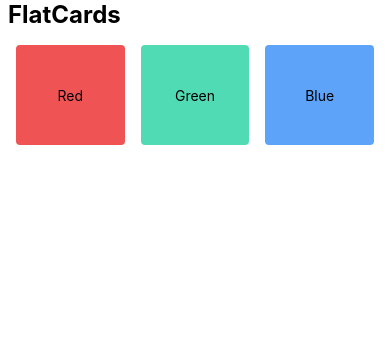
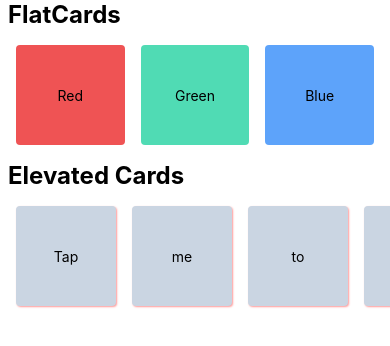
Before and after one commit to thenishantgiri/react-native-projects, a React Native app in the folder styler02/: screen / in a window 390 px wide. Shown: the top 346 px of the page. Built offline with nearby package versions, Linux system fonts and the light colour scheme.

Commit message:
Project02: Horizontal Elevated Cards Added

```diff
--- a/styler02/App.tsx
+++ b/styler02/App.tsx
@@ -1,12 +1,14 @@
-import {View, Text, SafeAreaView, ScrollView} from 'react-native';
+import {SafeAreaView, ScrollView} from 'react-native';
 import React from 'react';
 import FlatCards from './components/FlatCards';
+import ElevatedCards from './components/ElevatedCards';
 
 const App = () => {
   return (
     <SafeAreaView>
       <ScrollView>
         <FlatCards />
+        <ElevatedCards />
       </ScrollView>
     </SafeAreaView>
   );
--- /dev/null
+++ b/styler02/components/ElevatedCards.tsx
@@ -0,0 +1,64 @@
+import {ScrollView, StyleSheet, Text, View} from 'react-native';
+import React from 'react';
+
+export default function ElevetedCards() {
+  return (
+    <View>
+      <Text style={styles.headingText}>Elevated Cards</Text>
+      <ScrollView
+        horizontal={true}
+        showsHorizontalScrollIndicator={false}
+        style={styles.container}>
+        <View style={[styles.card, styles.cardElevated]}>
+          <Text>Tap</Text>
+        </View>
+        <View style={[styles.card, styles.cardElevated]}>
+          <Text>me</Text>
+        </View>
+        <View style={[styles.card, styles.cardElevated]}>
+          <Text>to</Text>
+        </View>
+        <View style={[styles.card, styles.cardElevated]}>
+          <Text>scroll</Text>
+        </View>
+        <View style={[styles.card, styles.cardElevated]}>
+          <Text>more...</Text>
+        </View>
+        <View style={[styles.card, styles.cardElevated]}>
+          <Text>☺️</Text>
+        </View>
+      </ScrollView>
+    </View>
+  );
+}
+
+const styles = StyleSheet.create({
+  headingText: {
+    fontSize: 24,
+    fontWeight: 'bold',
+    paddingHorizontal: 8,
+  },
+  container: {
+    padding: 8,
+  },
+  card: {
+    flex: 1,
+    alignItems: 'center',
+    justifyContent: 'center',
+    width: 100,
+    height: 100,
+    borderRadius: 4,
+    margin: 8,
+  },
+  cardElevated: {
+    backgroundColor: '#CAD5E2',
+    elevation: 4,
+    shadowOffset: {
+      width: 1,
+      height: 1,
+    },
+    shadowColor: 'red',
+    shadowOpacity: 0.4,
+    shadowRadius: 2,
+  },
+});
```
